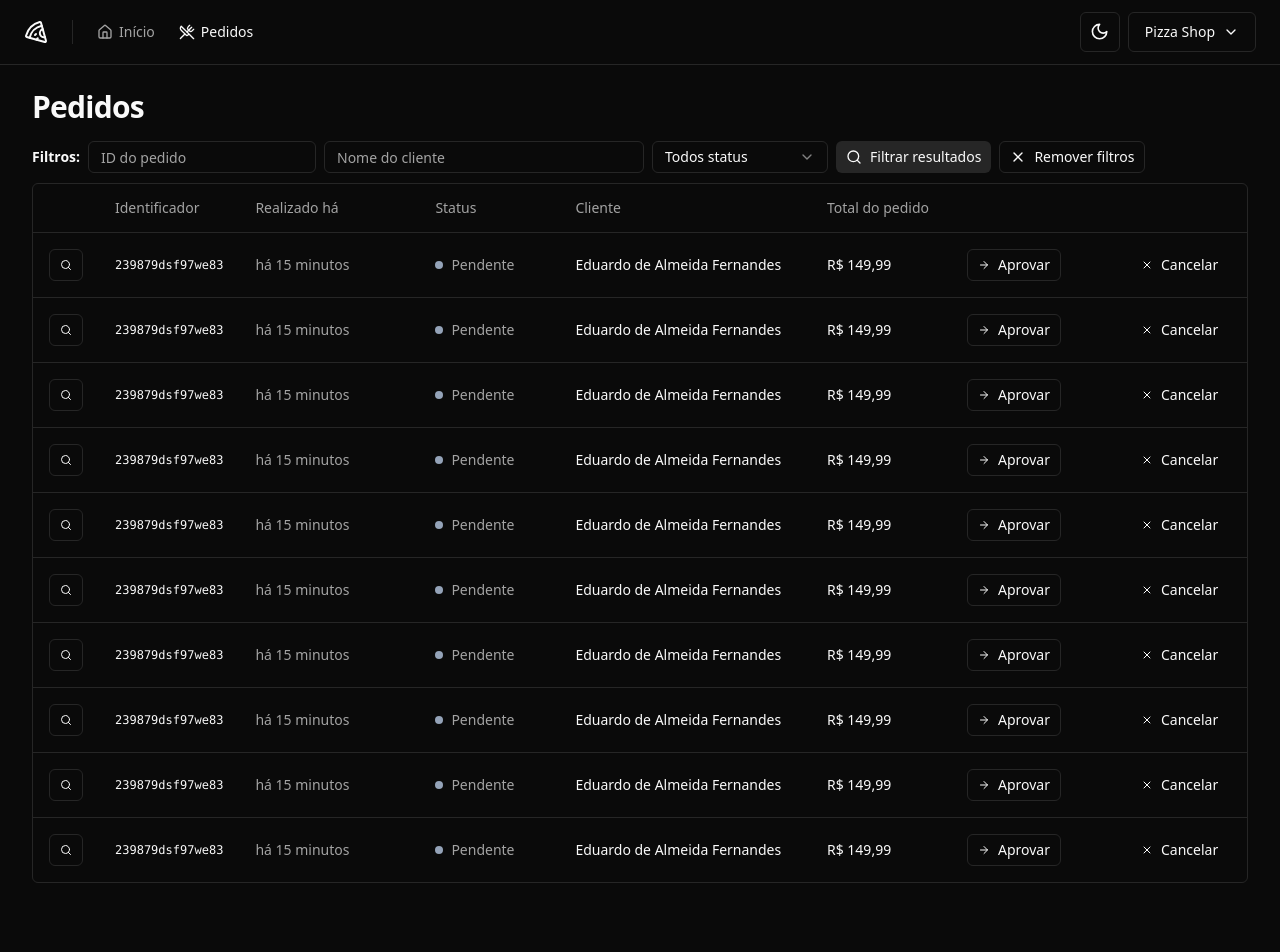
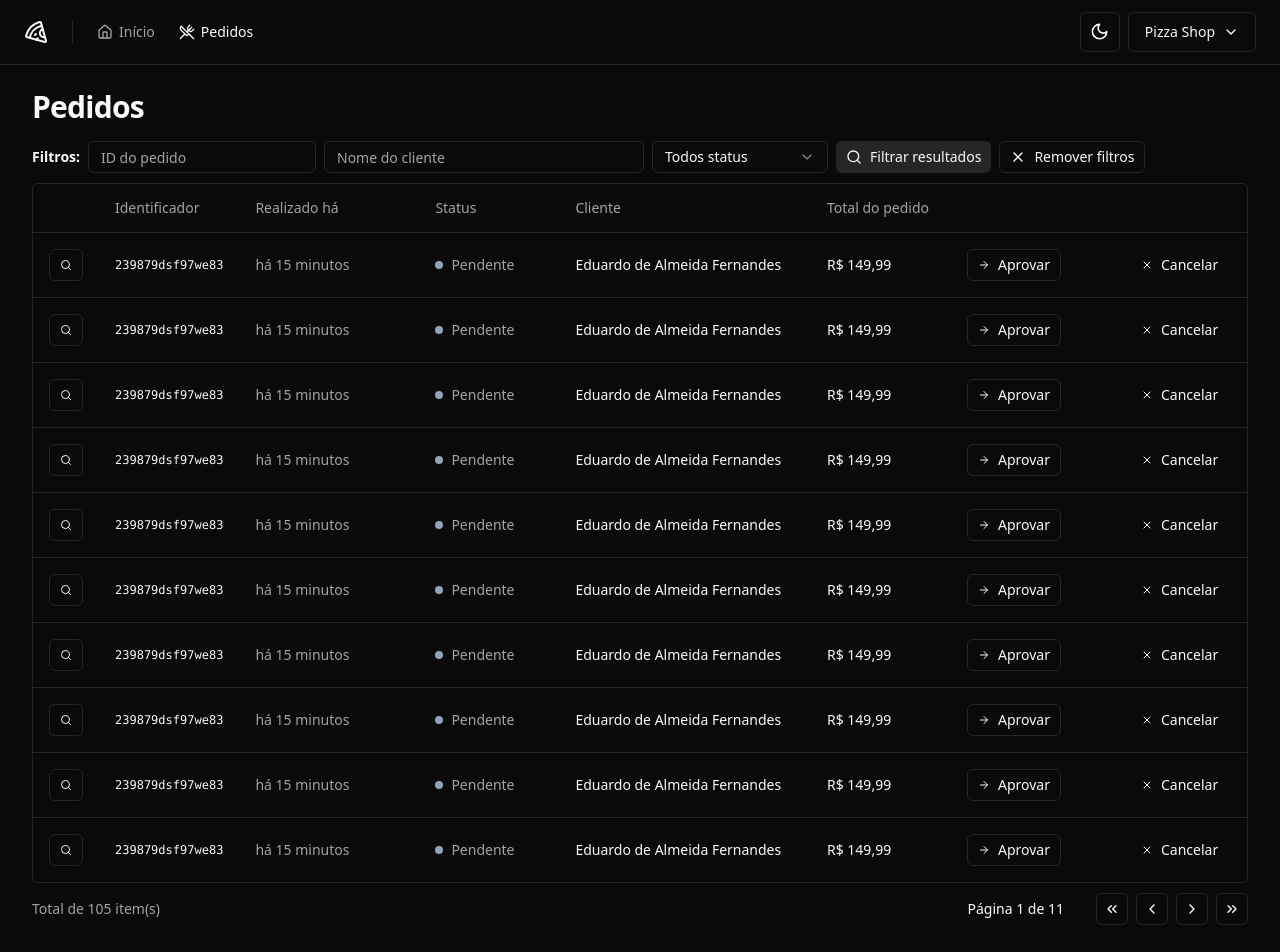
Before and after one commit to edu-almeidaf/pizza-shop, a React (Vite) app: page /orders in a window 1280 px wide. Shown: the top 952 px of the page. Before the commit the page ends 915 px from the top, so only its background shows below. Built offline with nearby package versions, Linux system fonts and the light colour scheme.

Commit message:
feat: create paginator component

```diff
--- /dev/null
+++ b/src/components/pagination.tsx
@@ -0,0 +1,58 @@
+import {
+  ChevronLeft,
+  ChevronRight,
+  ChevronsLeft,
+  ChevronsRight,
+} from 'lucide-react'
+
+import { Button } from './ui/button'
+
+interface PaginationProps {
+  pageIndex: number
+  totalCount: number
+  perPage: number
+}
+
+export function Pagination({
+  pageIndex,
+  perPage,
+  totalCount,
+}: PaginationProps) {
+  const pages = Math.ceil(totalCount / perPage) || 1
+
+  return (
+    <div className="flex items-center justify-between">
+      <span className="text-sm text-muted-foreground">
+        Total de {totalCount} item(s)
+      </span>
+
+      <div className="flex items-center gap-6 lg:gap-8">
+        <p className="text-sm font-medium">
+          Página {pageIndex + 1} de {pages}
+        </p>
+
+        <div className="flex items-center gap-2">
+          <Button variant="outline" className="size-8 p-0">
+            <ChevronsLeft className="size-4" />
+            <span className="sr-only">Primeira página</span>
+          </Button>
+
+          <Button variant="outline" className="size-8 p-0">
+            <ChevronLeft className="size-4" />
+            <span className="sr-only">Página anterior</span>
+          </Button>
+
+          <Button variant="outline" className="size-8 p-0">
+            <ChevronRight className="size-4" />
+            <span className="sr-only">Próxima página</span>
+          </Button>
+
+          <Button variant="outline" className="size-8 p-0">
+            <ChevronsRight className="size-4" />
+            <span className="sr-only">Última página</span>
+          </Button>
+        </div>
+      </div>
+    </div>
+  )
+}
--- a/src/pages/app/orders/orders.tsx
+++ b/src/pages/app/orders/orders.tsx
@@ -1,5 +1,6 @@
 import { Helmet } from 'react-helmet-async'
 
+import { Pagination } from '@/components/pagination'
 import {
   Table,
   TableBody,
@@ -44,6 +45,7 @@
               </TableBody>
             </Table>
           </div>
+          <Pagination pageIndex={0} totalCount={105} perPage={10} />
         </div>
       </div>
     </>
```
